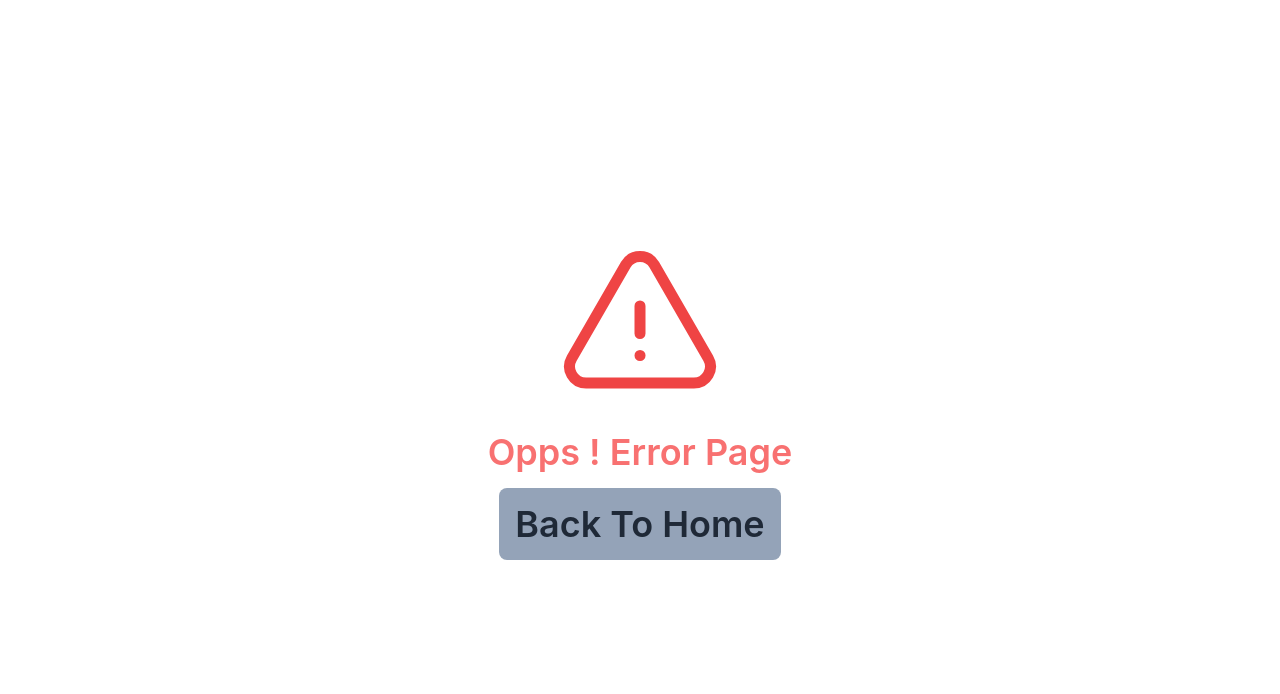
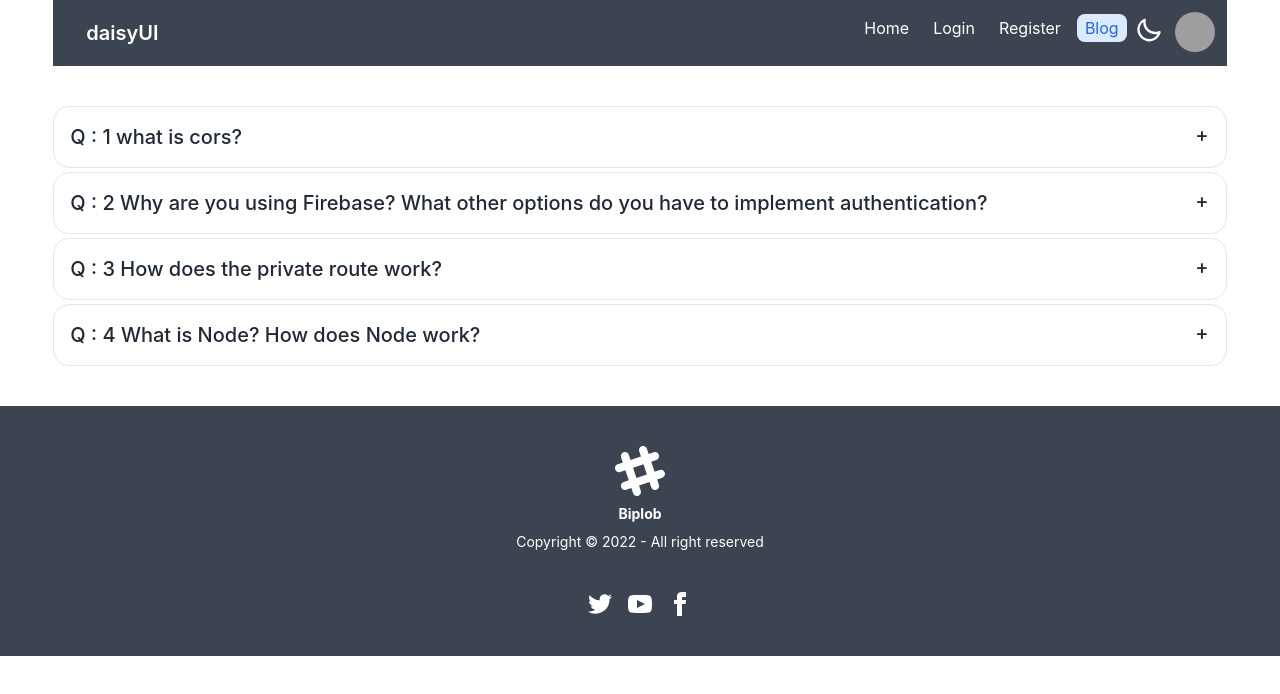
Before and after one commit to Amibiplob/biplob-it, a React (Create React App) app: page /blog in a window 1280 px wide. Shown: the top 694 px of the page. Built offline with nearby package versions, Linux system fonts and the light colour scheme; grey boxes are pictures that could not be loaded.

Commit message:
blog added

```diff
--- a/src/App.js
+++ b/src/App.js
@@ -1,4 +1,5 @@
 import { createBrowserRouter, RouterProvider } from 'react-router-dom';
+import Blog from './Components/Blog';
 import ErrorPage from './Components/ErrorPage';
 import Home from './Components/Home';
 import Login from './Components/Login';
@@ -32,6 +33,10 @@ function App() {
           path: 'profile',
           element: <Profile></Profile>,
         },
+        {
+          path: 'blog',
+          element: <Blog></Blog>,
+        },
       ]
     }
   ])
--- /dev/null
+++ b/src/Components/Blog.js
@@ -0,0 +1,75 @@
+import React from "react";
+
+const Blog = () => {
+  return (
+    <div className="flex flex-col gap-1 w-11/12 mx-auto my-10">
+      <div className="collapse collapse-plus border rounded-box">
+        <input type="checkbox" />
+        <div className="collapse-title text-xl font-medium">
+          Q : 1 what is cors?
+        </div>
+        <div className="collapse-content">
+          <p>
+            <span className="font-bold">Ans : </span> Cross-origin resource
+            sharing (CORS) is a mechanism that allows restricted resources on
+            a web page to be requested from another domain outside the domain
+            from which the first resource was served.
+          </p>
+        </div>
+      </div>
+
+      <div className="collapse collapse-plus border rounded-box">
+        <input type="checkbox" />
+        <div className="collapse-title text-xl font-medium">
+          Q : 2 Why are you using Firebase? What other options do you have to
+          implement authentication?
+        </div>
+        <div className="collapse-content">
+          <p>
+            <span className="font-bold">Ans : </span>Firebase
+            Authentication provides backend services, easy-to-use SDKs, and
+            ready-made UI libraries to authenticate users to your app. It
+            supports authentication using passwords, phone numbers, popular
+            federated identity providers like Google, Facebook, and Twitter, and
+            more.
+          </p>
+        </div>
+      </div>
+
+      <div className="collapse collapse-plus border rounded-box">
+        <input type="checkbox" />
+        <div className="collapse-title text-xl font-medium">
+          Q : 3 How does the private route work?
+        </div>
+        <div className="collapse-content">
+          <p>
+            <span className="font-bold">Ans : </span>The private route component
+            is similar to the public route. The only change is the redirect URL
+            and authenticate condition. If the user is not authenticated, he
+            will be redirected to the login page and the user can only access
+            the authenticated routes if he is authenticated (logged in).
+          </p>
+        </div>
+      </div>
+
+      <div className="collapse collapse-plus border rounded-box">
+        <input type="checkbox" />
+        <div className="collapse-title text-xl font-medium">
+          Q : 4 What is Node? How does Node work?
+        </div>
+        <div className="collapse-content">
+          <p>
+            <span className="font-bold">Ans : </span>It is used as a backend
+            service where JavaScript works on the server-side of the
+            application. This way, javascript is used on both the frontend and
+            the backend. Node. JS runs on the Chrome V8 engine, which converts
+            javascript code into machine code. It is highly scalable,
+            lightweight, fast, and data-intensive.
+          </p>
+        </div>
+      </div>
+    </div>
+  );
+};
+
+export default Blog;
--- a/src/Components/Login.js
+++ b/src/Components/Login.js
@@ -25,7 +25,7 @@ const Login = () => {
                             </label>
                             <input type="text" placeholder="password" className="input input-bordered" />
                             <label className="label">
-                                <a href="#" className="label-text-alt link link-hover">Forgot password?</a>
+                                <Link href="#" className="label-text-alt link link-hover">Forgot password?</Link>
                             </label>
                         </div>
                         <div className="form-control mt-6">
--- a/src/Components/Navbar.js
+++ b/src/Components/Navbar.js
@@ -40,6 +40,11 @@ const Navbar = ({setDark}) => {
                                 {({ isActive }) => (<span className={isActive ? 'bg-blue-100 text-blue-600 round px-2 py-1 rounded-lg' : 'px-2 py-1'}>Register</span>)}
                             </NavLink>
                         </li>
+                        <li className='hover:bg-slate-300 hover:rounded-lg tooltip tooltip-bottom' data-tip="Blog">
+                            <NavLink to='/blog'>
+                                {({ isActive }) => (<span className={isActive ? 'bg-blue-100 text-blue-600 round px-2 py-1 rounded-lg' : 'px-2 py-1'}>Blog</span>)}
+                            </NavLink>
+                        </li>
                         <li>
                             <label className="swap swap-rotate">
                                 <input type="checkbox" />
```
